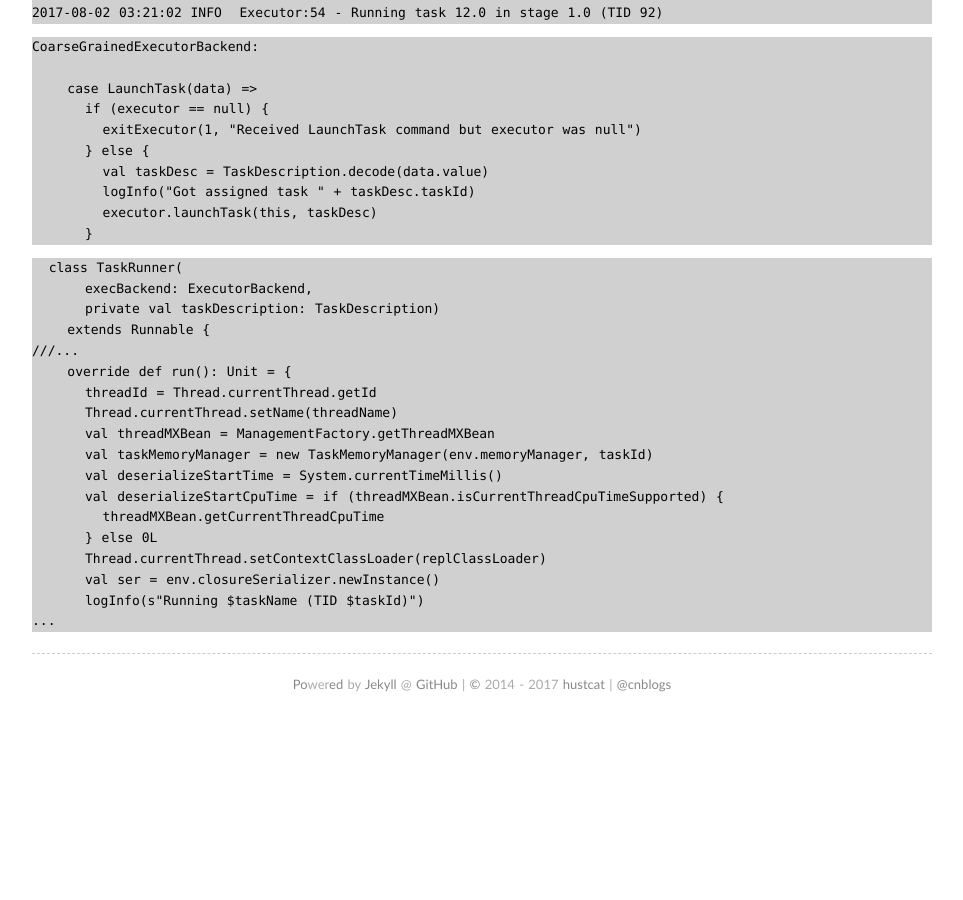
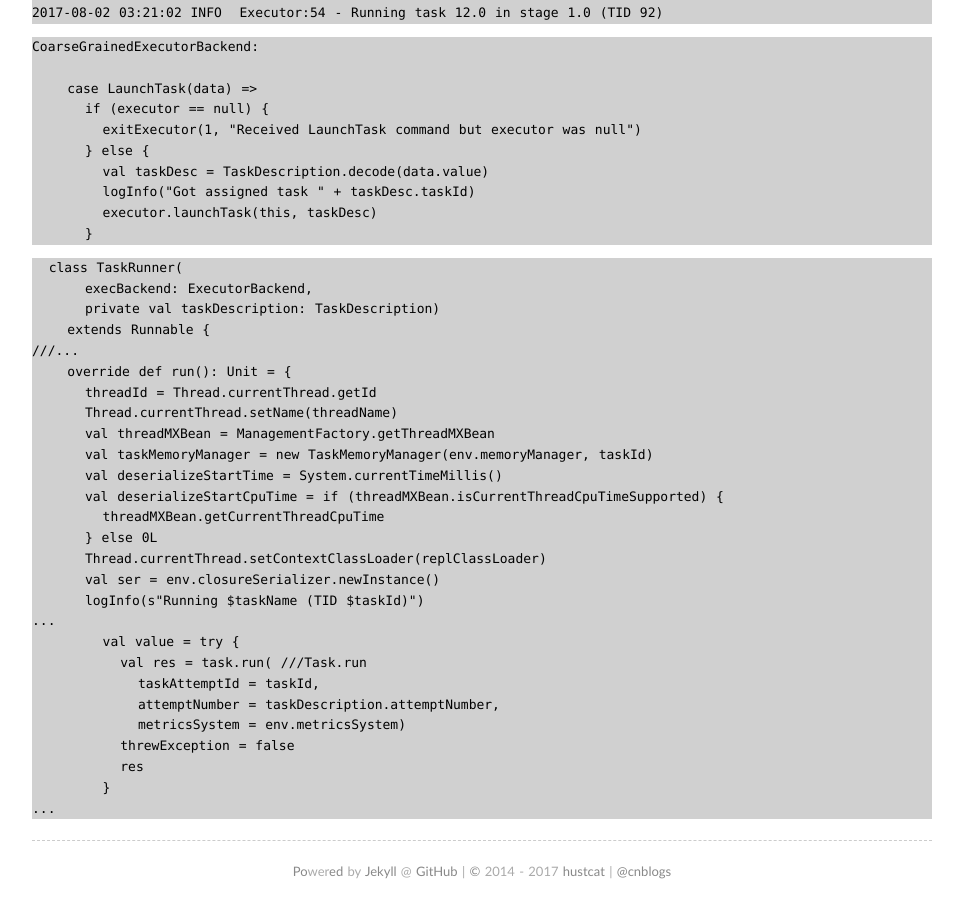
Before and after one commit to hustcat/hustcat.github.io, a Jekyll site: the page built from wiki/spark/task_scheduler.md, in a window 1280 px wide and 900 px high, scrolled down 4039 px. Shown: the whole window, without its empty margins (158-1121 px from the left). Built offline with Jekyll 4.4.1, drawn with Linux system fonts in a browser that asks for light colours; some web fonts are replaced; our own code applies the rules of GitHub Pages for plain Markdown files; comment, search, counter and statistics services are not loaded; before the commit the page ends 4766 px from its top, so only the background shows below that.

Commit message:
Update task_scheduler.md

````diff
--- a/wiki/spark/task_scheduler.md
+++ b/wiki/spark/task_scheduler.md
@@ -245,4 +245,13 @@ CoarseGrainedExecutorBackend:
       val ser = env.closureSerializer.newInstance()
       logInfo(s"Running $taskName (TID $taskId)")
 ...
+        val value = try {
+          val res = task.run( ///Task.run
+            taskAttemptId = taskId,
+            attemptNumber = taskDescription.attemptNumber,
+            metricsSystem = env.metricsSystem)
+          threwException = false
+          res
+        }
+...
 ```
````
